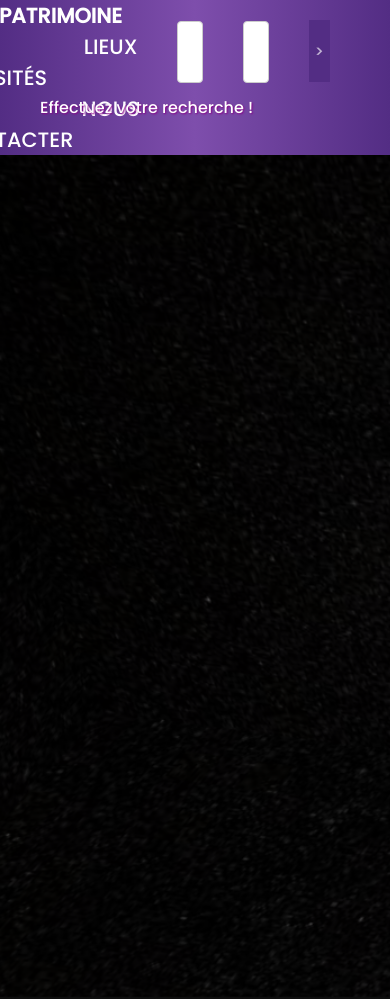
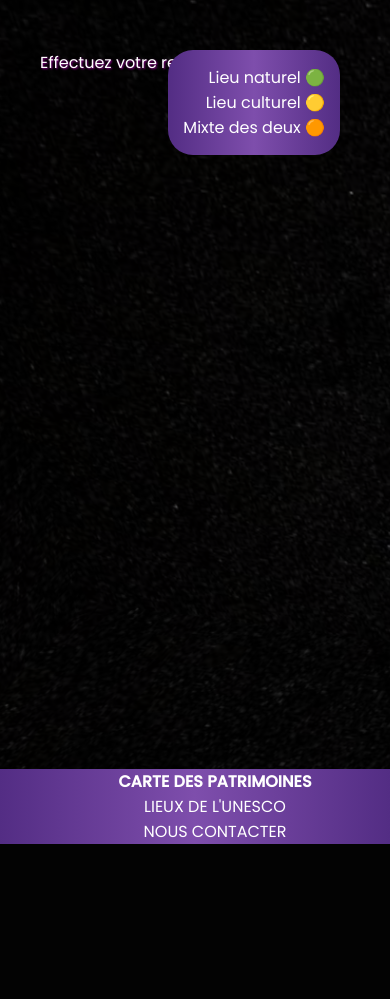
Before and after one commit to Gorfort/I426-UNESCO_Tracker, a PHP site: page / in a window 390 px wide. After the commit the page ends 844 px from the top, so only its background shows below. Run offline with PHP 8.4, Linux system fonts and the light colour scheme; data comes from the database, SQL or seed files in the repository; some libraries are stand-ins or nearby versions.

Commit message:
:large_blue_diamond: feat(php): mise à jour de la carte
+ Ajout des points sur la carte.
+ Ajout des informations des lieux lorsque un click gauche est effectué dessus.
+ Ajout de la légende des couleurs.
+ Responsive du site.
+ Ajout de la liste dynamique des pays dans les lieux visités, et tri de ces derniers par pays.

```diff
--- a/unesco-web/index.php
+++ b/unesco-web/index.php
@@ -1,51 +1,62 @@
 <!DOCTYPE html>
 <html lang="fr">
+
 <head>
     <meta charset="UTF-8" />
     <meta name="viewport" content="width=device-width, initial-scale=1.0" />
     <link rel="stylesheet" href="ressource/css/style.css" />
     <script src="https://cesium.com/downloads/cesiumjs/releases/1.91/Build/Cesium/Cesium.js"></script>
     <style>
-      #cesiumContainer {
-        height: 100vh;
-        margin: 0;
-        overflow: hidden;
-      }
+
     </style>
     <title>UNESCO - Accueil</title>
 </head>
+
 <body>
+    <!-- Barre de navigation -->
     <nav>
-      <form class="formulaire" method="get" action="./src/php/database.php">
+        <form class="formulaire" method="get" action="src/php/database.php">
             <input type="text" id="mail" name="mail" placeholder="Adresse-mail" />
-        <input
-          type="password"
-          id="password"
-          name="password"
-          placeholder="Mot de passe"
-        />
-        <input type="submit" name="submit" id="submit" value=">">
+            <input type="password" id="password" name="password" placeholder="Mot de passe" />
+            <input type="submit" name="submit" id="submit" value=">" />
         </form>
         <div class="liens">
             <ul>
-          <li><a href="" id="active">PATRIMOINE</a></li>
-          <li><a href="src/html/lieuVisite.php">LIEUX VISITÉS</a></li>
+                <li><a href="" id="active">CARTE DES PATRIMOINES</a></li>
+                <li><a href="src/html/lieuVisite.php">LIEUX DE L'UNESCO</a></li>
                 <li><a href="src/html/contact.php">NOUS CONTACTER</a></li>
             </ul>
         </div>
         <img id="logo" src="ressource/images/logoUNESCO.png" alt="" />
     </nav>
 
+    <!-- Barre de recherche de lieux -->
+    <p class="searchtext">
+        Effectuez votre recherche :
+    </p>
+
     <div id="cesiumContainer"></div>
-    <p class="searchtext">Effectuez votre recherche !</p>
+
+    <!-- Informations affichées lors du click sur un poimt -->
+    <div class="placeInformations">
+        <p class="placeCountry"></p>
+        <p class="placeDescription"></p>
+    </div>
+
+    <!-- Légende pour les couleurs des points -->
+    <div class="colors">
+        <p>Lieu naturel 🟢</p>
+        <p>Lieu culturel 🟡</p>
+        <p>Mixte des deux 🟠</p>
+    </div>
+
+    <!-- Token d'accès -->
     <script>
-      // Grant CesiumJS access to your ion assets
     Cesium.Ion.defaultAccessToken =
         "eyJhbGciOiJIUzI1NiIsInR5cCI6IkpXVCJ9.eyJqdGkiOiI5OWI1YWQxMC0wMWNiLTQ5ZWUtOWFjMC0zN2I2ZGQyNGNkYTYiLCJpZCI6MTkyODU2LCJpYXQiOjE3MDY2MTYwMjR9.HiUeEcEKCKiGbh3ltdTA0c9hVS9dMuulLkCK78aB3YI";
 
-      // Créer une instance de Cesium.Viewer sans géocodeur
-
-      const viewer = new Cesium.Viewer("cesiumContainer", {
+    // Affichage de la carte
+    var viewer = new Cesium.Viewer("cesiumContainer", {
         animation: false,
         baseLayerPicker: false,
         fullscreenButton: false,
@@ -55,6 +66,88 @@
         selectionIndicator: false,
         timeline: false,
     });
+
+
+    // Connexion à la base de données et récupération de la table t_site_unesco
+    <?php
+    $pdo = new PDO("mysql:host=localhost;dbname=db_unesco;charset=utf8", "root", "root");
+    $pdo->setAttribute(PDO::ATTR_ERRMODE, PDO::ERRMODE_EXCEPTION);
+
+    $t_site_unesco = $pdo->query("SELECT * FROM t_site_unesco");
+    $result = $t_site_unesco->fetchAll(PDO::FETCH_ASSOC);
+
+    ?>
+
+    // Tableau de points
+    var entities = [];
+
+    // Boucle foreach qui affichera tous les points avec leurs informations
+    <?php
+    foreach ($result as $position) {
+    ?>
+
+    var entity = viewer.entities.add({
+        position: Cesium.Cartesian3.fromDegrees(
+            <?php echo $position['longitutude'] ?>,
+            <?php echo $position['latitude'] ?>
+        ),
+        customData: {
+            country: "<?php echo $position['states_name'] ?>",
+            placename: "<?php echo $position['name'] ?>",
+            description: "<?php echo $position['short_description'] ?>",
+        },
+        point: {
+            pixelSize: 10,
+            color: <?php
+        if ($position['category'] == "Cultural") {
+            echo "Cesium.Color.YELLOW";
+        } elseif($position['category'] == "Natural") {
+            echo "Cesium.Color.LAWNGREEN ";}
+            else {
+                echo "Cesium.Color.DARKORANGE";
+            }
+    ?>,
+
+        },
+    });
+
+    entities.push(entity); // Ajouter l'entité à la liste
+    <?php
+    }
+    ?>
+
+    // Éléments HTML pour afficher les informations sur le lieu
+    var placeInformations = document.querySelector(".placeInformations");
+    var placeCountry = document.querySelector(".placeCountry");
+    var placeNameElement = document.querySelector(".placeName");
+    var placeDescription = document.querySelector(".placeDescription");
+    var placeCategory = document.querySelector(".placeCategory");
+
+    // Gérer l'événement click pour afficher les données personnalisées
+    viewer.screenSpaceEventHandler.setInputAction(function onClick(movement) {
+        var pickedObject = viewer.scene.pick(movement.position);
+
+        if (Cesium.defined(pickedObject) && entities.includes(pickedObject.id)) {
+            // Récupérer les données personnalisées de l'entité
+            var customData = pickedObject.id.customData;
+
+            // Mettre à jour le texte des éléments HTML avec les données personnalisées
+            placeCountry.textContent = customData.country + " - " +
+                customData.placename;
+            placeDescription.textContent = customData.description;
+
+
+
+            // Afficher l'élément HTML
+            placeInformations.style.display = "block";
+        } else {
+
+            // Aucun objet sélectionné, masquer l'élément HTML
+            placeInformations.style.display = "none";
+        }
+    }, Cesium.ScreenSpaceEventType.LEFT_CLICK);
     </script>
+
 </body>
+
 </html>
--- a/unesco-web/ressource/css/style.css
+++ b/unesco-web/ressource/css/style.css
@@ -1,8 +1,10 @@
-@import url("https://fonts.googleapis.com/css2?family=Poppins:wght@500&display=swap");
+@import url("https://fonts.googleapis.com/css2?family=Poppins:wght@300;400;500&display=swap");
 
 * {
   font-family: "Poppins", sans-serif;
   margin: 0;
+  overflow-x: hidden;
+  overflow-y: hidden;
 }
 
 :root {
@@ -15,9 +17,8 @@
 body {
   background-image: url("../images/earth.png");
   background-size: cover;
-  overflow-y: hidden;
-  overflow-x: hidden;
 }
+
 #logo {
   align-items: center;
   justify-content: center;
@@ -55,10 +56,17 @@
   bottom: 10px;
   border: 0;
 }
+
 /* Carte */
 .cesium-widget canvas {
   width: 100vw;
   height: 100vh;
+}
+
+#cesiumContainer {
+  height: 100vh;
+  margin: 0;
+  overflow: hidden;
 }
 
 /* Recherche & résultats */
@@ -80,6 +88,48 @@
 div .search-results ul li:hover {
   color: var(--color-white-75p);
   transition: 0.1s ease;
+}
+
+/* Légende de couleurs */
+.colors {
+  position: absolute;
+  top: 100px;
+  right: 50px;
+  color: var(--color-white);
+  text-align: right;
+  background: rgb(83, 45, 132);
+  background: linear-gradient(
+    90deg,
+    rgba(83, 45, 132, 1) 0%,
+    rgba(126, 78, 172, 1) 50%,
+    rgba(83, 45, 132, 1) 100%
+  );
+  padding: 15px;
+  border-radius: 25px;
+}
+
+.placeCountry {
+  font-weight: bold;
+}
+
+/* Informations sur un lieu */
+.placeInformations {
+  position: absolute;
+  color: var(--color-white);
+  bottom: 0px;
+  left: 0px;
+  padding: 20px;
+  border-radius: 0px 10px 0px 0px;
+  margin: auto;
+  text-align: justify;
+  text-shadow: 1px 1px 2px var(--color-main);
+  display: none;
+  width: 60%;
+  max-width: 500px;
+}
+
+.placeDescription {
+  font-weight: 200;
 }
 
 /* Barre de recherche */
@@ -145,7 +195,7 @@
 
 nav ul li {
   display: inline;
-  margin: 100px;
+  margin: 50px;
 }
 
 li a {
@@ -225,8 +275,9 @@
 }
 
 main {
-  height: 100%;
+  height: 100vh;
 }
+
 .lieux {
   background: rgb(83, 45, 132);
   background: linear-gradient(
@@ -235,12 +286,14 @@
     rgba(126, 78, 172, 1) 50%,
     rgba(83, 45, 132, 1) 100%
   );
-  margin: auto;
-  width: 40%;
   padding: 30px;
   color: var(--color-white);
   border-radius: 20px;
   box-shadow: 0px 0px 10px var(--color-white);
+  width: 50%;
+  height: 80vh;
+  margin: auto;
+  overflow-y: scroll;
 }
 #culturel::marker {
   color: #ffd617;
@@ -255,3 +308,54 @@
 .lieux .lieux-box {
   margin: 10px;
 }
+
+/* Responsive */
+@media (max-width: 1927px) {
+  nav ul {
+    font-size: 1rem;
+  }
+}
+
+@media (max-width: 1767px) {
+  nav ul li {
+    display: block;
+    margin: 0px;
+  }
+}
+
+@media (max-width: 640px) {
+  nav {
+    bottom: 0;
+    width: 100%;
+    position: absolute;
+  }
+
+  div.liens {
+    width: 100%;
+  }
+  nav form.formulaire {
+    display: none;
+  }
+
+  nav #logo {
+    display: none;
+  }
+
+  .searchtext {
+    top: 50px;
+  }
+
+  input.cesium-geocoder-input {
+    top: 75px;
+  }
+
+  .colors {
+    top: 50px;
+  }
+
+  .placeInformations {
+    bottom: 75px;
+    background: none;
+    text-shadow: 1px 1px 2px var(--color-main);
+  }
+}
```
Also changed, not shown: unesco-web/src/html/contact.php (+36 -31 lines), unesco-web/src/html/lieuVisite.php (+51 -30 lines), unesco-web/src/php/database.php (+8 -13 lines), unesco-web/ressource/images/logoUNESCO_V2.png (added). Lines whose indentation alone changed are shown as unchanged.
